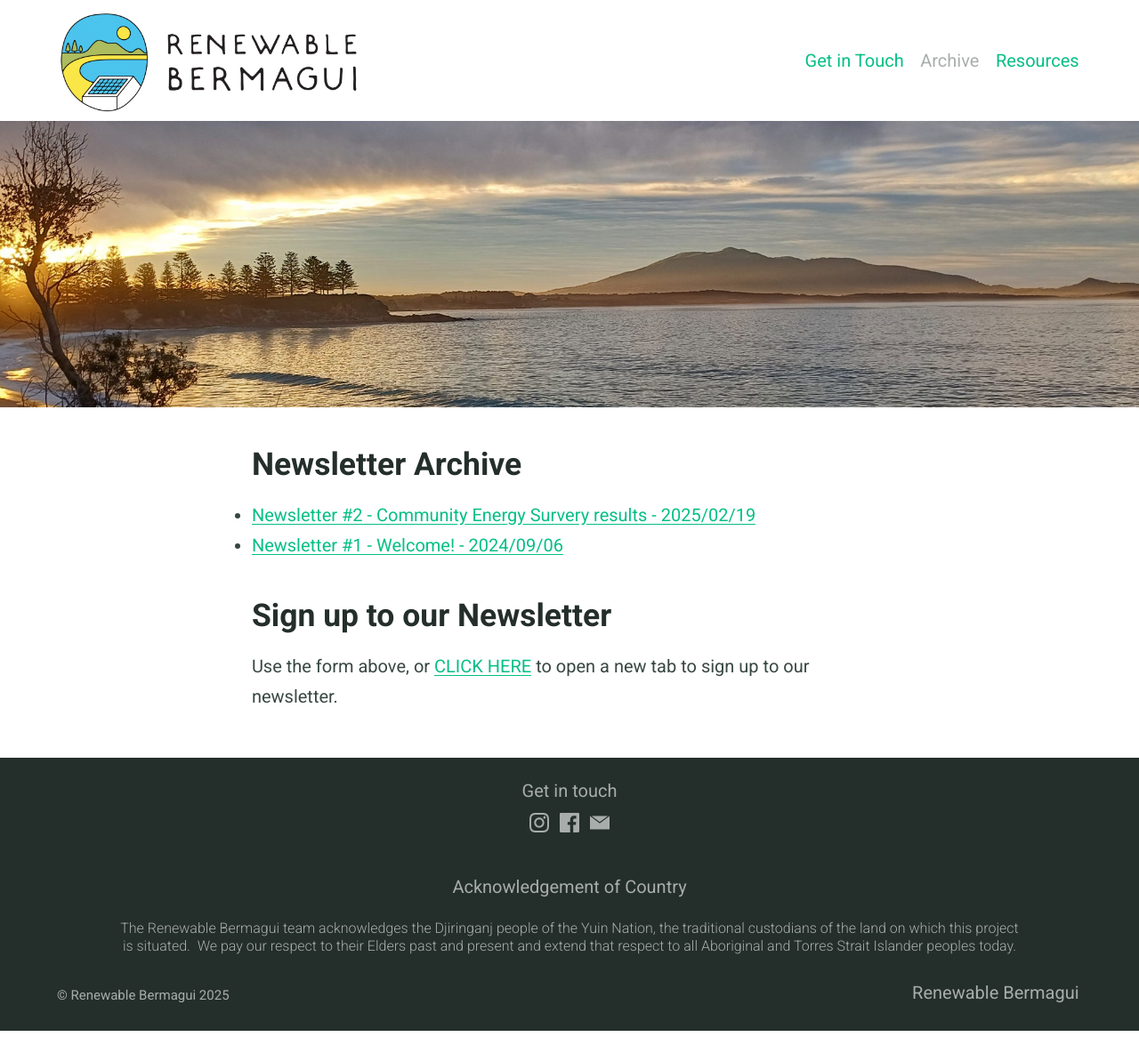
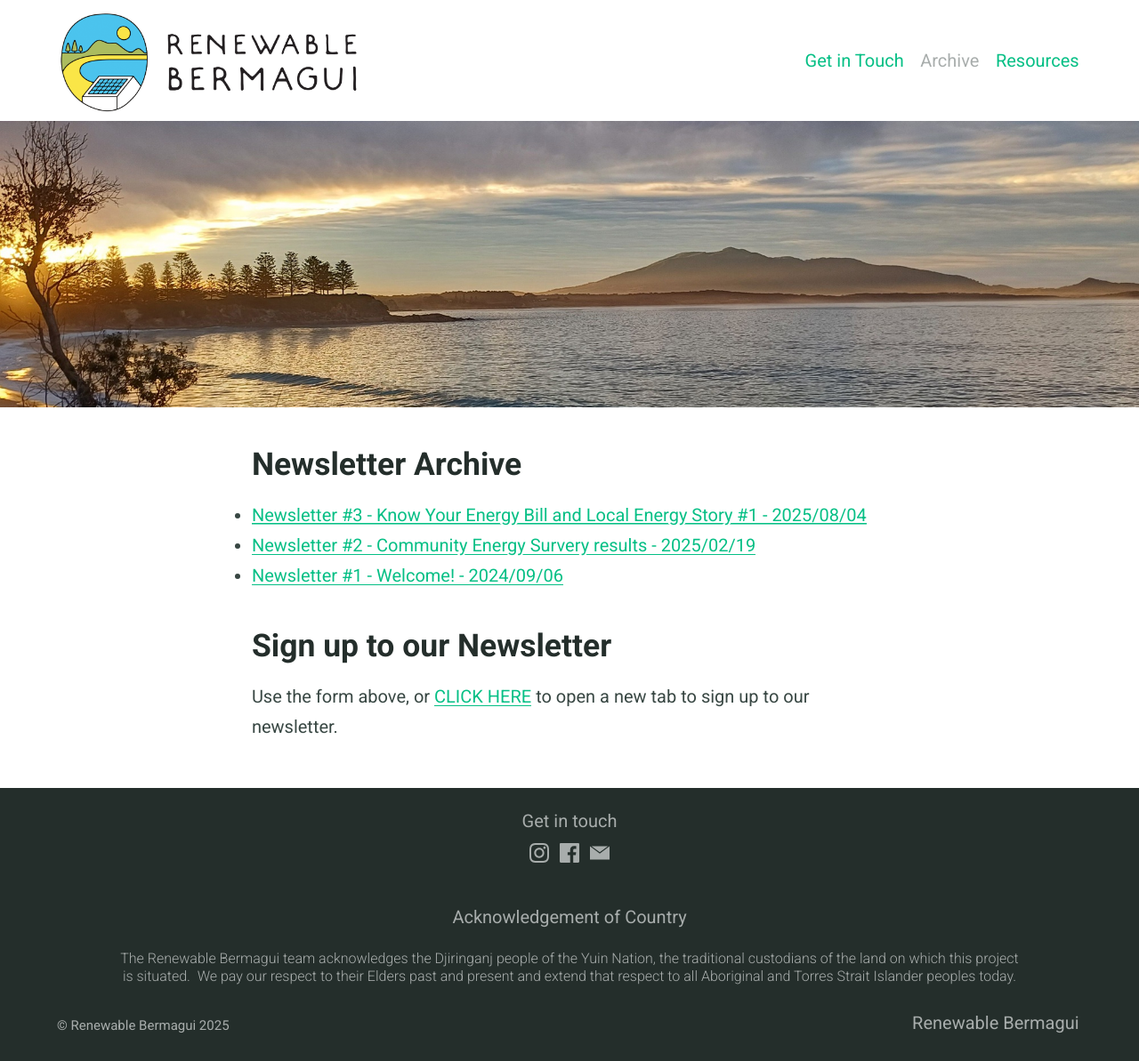
Before and after one commit to renewablebermagui/renewablebermagui.github.io, a Jekyll site: the page built from archive.md, in a window 1280 px wide. Shown: the whole page at 89% size. Built offline with Jekyll 4.4.1, drawn with Linux system fonts in a browser that asks for light colours; some web fonts are replaced; before the commit the page ends 1159 px from its top, so only the background shows below that.

Commit message:
added link to newsletter #3

```diff
--- a/archive.md
+++ b/archive.md
@@ -6,6 +6,7 @@ feature_image: 'img/gulaga_2000_900.jpg'
 ---
 ## Newsletter Archive
 
+* [Newsletter #3 - Know Your Energy Bill and Local Energy Story #1 - 2025/08/04](https://campaign-statistics.com/browser_preview/b8QM8L-00AAWXN-4aOhrd){:target="_blank"}
 * [Newsletter #2 - Community Energy Survery results - 2025/02/19](https://share.sender.net/campaigns/ab1I/community-energy-survey-results-and-plans-for-2025){:target="_blank"}
 * [Newsletter #1 - Welcome! - 2024/09/06](https://share.sender.net/campaigns/8E5t/welcome-to-the-renewable-bermagui-email-list){:target="_blank"}
 
```
